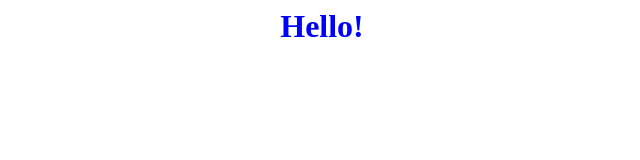
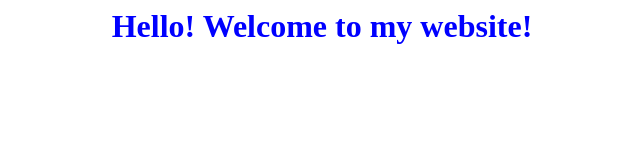
Before and after one commit to Zipper213/Zipper213.github.io, a plain HTML site: page index.html in a window 1280 px wide. Shown: the whole page, without its empty margins (318-958 px from the left). Drawn offline with Linux system fonts and the light colour scheme.

Commit message:
added to index.html

```diff
--- a/index.html
+++ b/index.html
@@ -5,7 +5,7 @@
 </head>
 <body>
 
-<h1 class="center blue">Hello!</h1>
+<h1 class="center blue">Hello! Welcome to my website!</h1>
 
 </body>
 </html>
```
